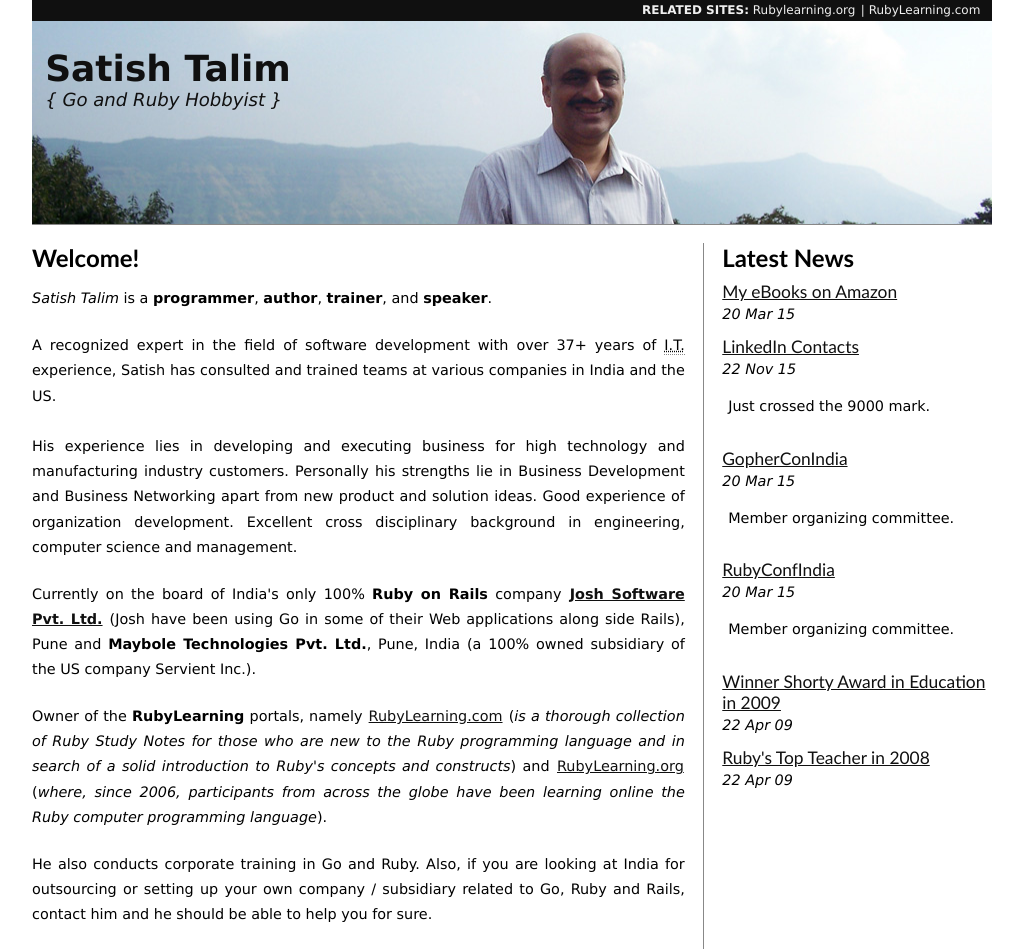
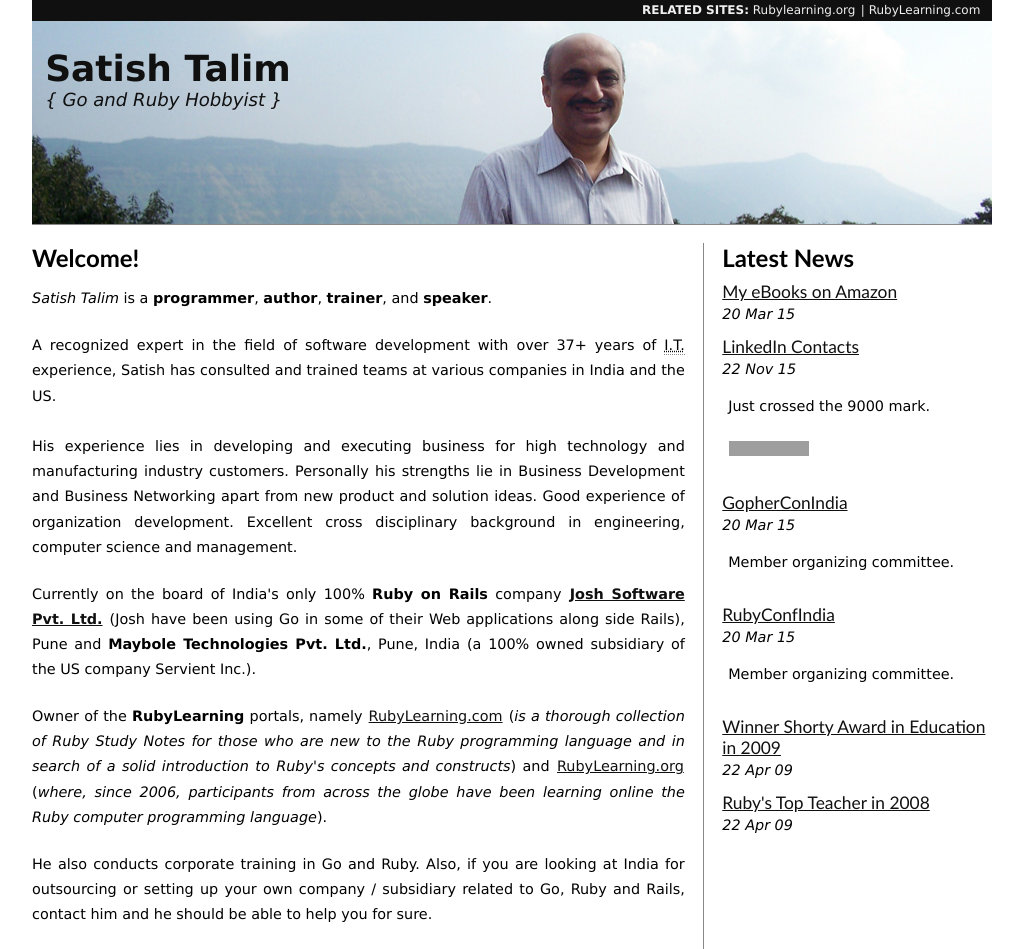
Before and after one commit to SatishTalim/satishtalim.github.io, a plain HTML site: page index.html in a window 1280 px wide. Shown: the top 949 px of the page, without its empty margins (128-1151 px from the left). Drawn offline with Linux system fonts and the light colour scheme; grey boxes are pictures that could not be loaded.

Commit message:
Update index.html

```diff
--- a/index.html
+++ b/index.html
@@ -84,7 +84,7 @@
           <a href="http://www.linkedin.com/in/satishtalim" class="newsHeading">LinkedIn Contacts</a>
           <p class="newsDate">22 Nov 15</p>
           <p class="newsSummary">Just crossed the 9000 mark.</p>
-
+          <p class="newsSummary"><a href="https://in.linkedin.com/pub/satish-manohar-talim/0/77/603"><img src="https://static.licdn.com/scds/common/u/img/webpromo/btn_profile_greytxt_80x15.png" width="80" height="15" border="0" alt="View Satish Manohar Talim's profile on LinkedIn" /></a></p>
           <a href="http://www.gophercon.in/" class="newsHeading">GopherConIndia</a>
           <p class="newsDate">20 Mar 15</p>
           <p class="newsSummary">Member organizing committee.</p>
```
